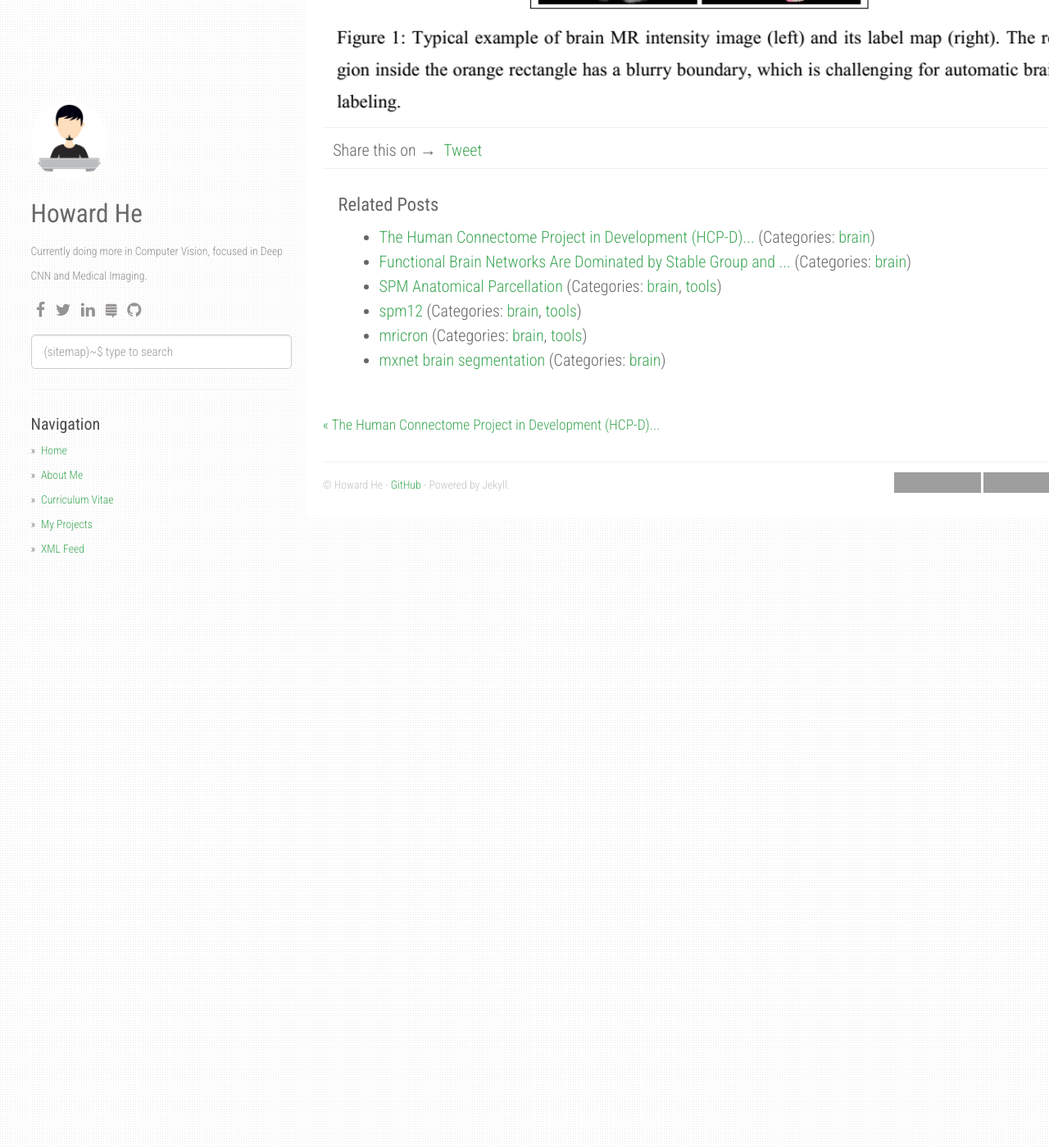
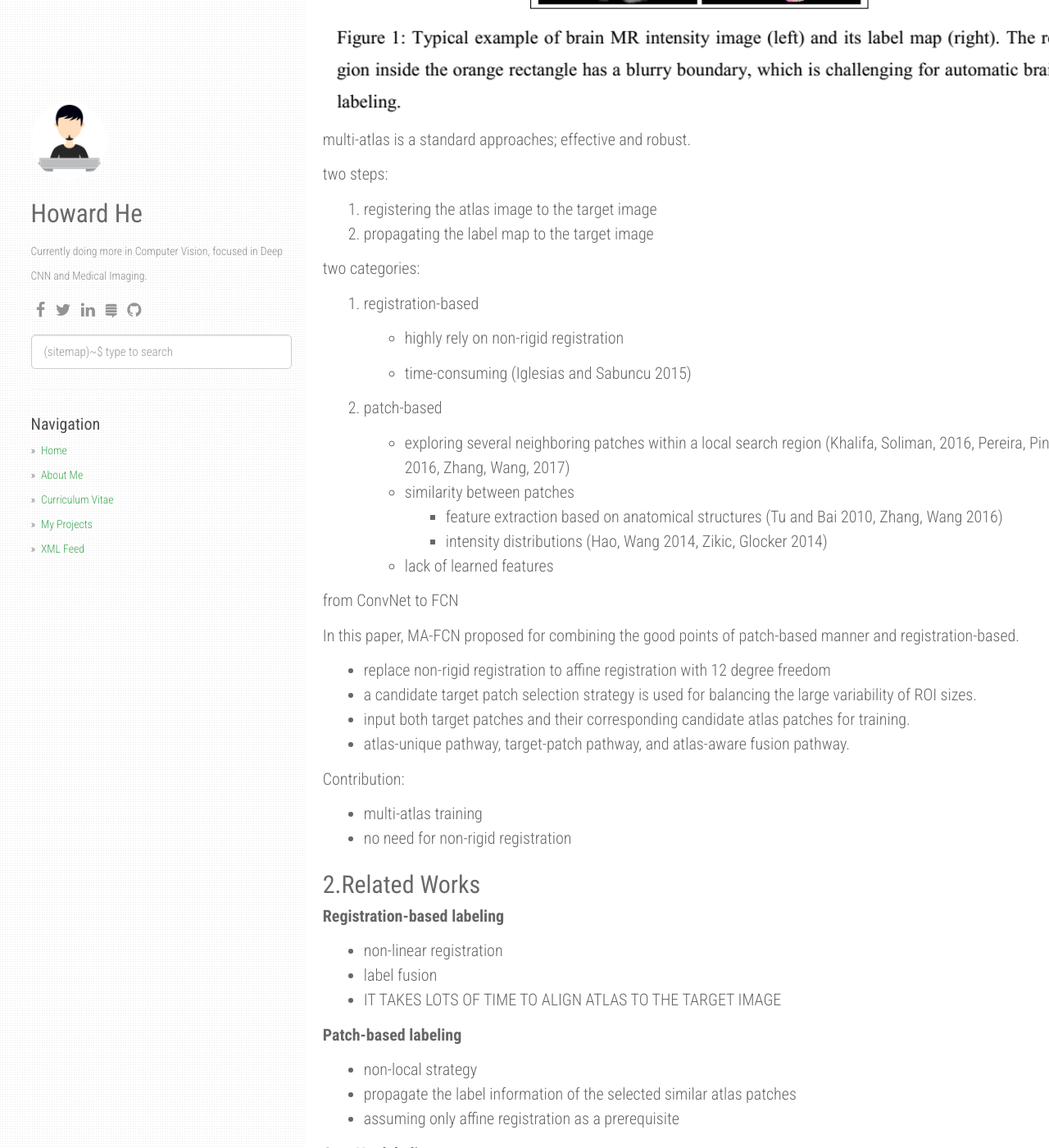
Before and after one commit to howardchina/howardchina.github.io, a Jekyll site: the page built from _posts/2019-01-05-brain-labeling.md, in a window 1280 px wide and 1400 px high, scrolled down 1498 px. Shown: the whole window at 82% size. Built offline with Jekyll 4.4.1, drawn with Linux system fonts in a browser that asks for light colours; nearby versions of some CDN libraries; comment, search, counter and statistics services are not loaded; some of the changed text lies outside the part shown; grey boxes are pictures that could not be loaded.

Commit message:
fast update

```diff
--- a/_posts/2019-01-05-brain-labeling.md
+++ b/_posts/2019-01-05-brain-labeling.md
@@ -9,7 +9,7 @@ categories: [brain]
 
 **MA-FCN**
 
-Keywords: Brain image labeling, fully convolutional network, patch-based labeling
+Keywords: Brain image labeling, multi-atlas, fully convolutional network, patch-based labeling
 
 Longwei Fang 1-2, **Dinggang Shen** 3 et al.,
 
@@ -49,3 +49,75 @@ Challenges
 * large variation of the same brain structure across different subjects
 
 ![1546697855319]({{site.url}}/static/img/posts/1546697855319.png)
+
+multi-atlas is a standard approaches; effective and robust.
+
+two steps:
+
+1. registering the atlas image to the target image
+2. propagating the label map to the target image
+
+two categories:
+
+1. registration-based
+
+   * highly rely on non-rigid registration
+
+   * time-consuming (Iglesias and Sabuncu 2015)
+
+2. patch-based
+
+   * exploring several neighboring patches within a local search region (Khalifa, Soliman, 2016, Pereira, Pinto, 2016, Zhang, Wang, 2017)
+   * similarity between patches
+     * feature extraction based on anatomical structures (Tu and Bai 2010, Zhang, Wang 2016)
+     * intensity distributions (Hao, Wang 2014, Zikic, Glocker 2014)
+
+   * lack of learned features
+
+from ConvNet to FCN
+
+In this paper, MA-FCN proposed for combining the good points of patch-based manner and registration-based.
+
+* replace non-rigid registration to affine registration with 12 degree freedom
+* a candidate target patch selection strategy is used for balancing the large variability of ROI sizes.
+* input both target patches and their corresponding candidate atlas patches for training.
+* atlas-unique pathway, target-patch pathway, and atlas-aware fusion pathway.
+
+Contribution:
+
+* multi-atlas training
+* no need for non-rigid registration
+
+### 2.Related Works
+
+**Registration-based labeling**
+
+* non-linear registration
+* label fusion
+* IT TAKES LOTS OF TIME TO ALIGN ATLAS TO THE TARGET IMAGE
+
+**Patch-based labeling**
+
+* non-local strategy
+* propagate the label information of the selected similar atlas patches
+* assuming only affine registration as a prerequisite
+
+**ConvNet labeling**
+
+* learn features
+
+### 3.Method
+
+*training* and *testing* stages
+
+training
+
+1. select **3D patches** from the training images randomly
+2. for each selected 3D training patch, we select the ***K* most similar candidate atlas patches** within a specific search window.
+3. training patches and their corresponding selected candidate atlas patches are input into the MA-FCN for training.
+   * atlas patches are atlas intensity patches and label patches
+
+testing
+
+1. each testing 3D patch is concatented with its K most similar atlas patches, and the fed into MA-FCN to predict the patch
+2. merge all the overlapping 3D patches by majority voting
```
Also changed, not shown: _posts/2019-01-06-reading-list.md (added, +94 -0 lines).
